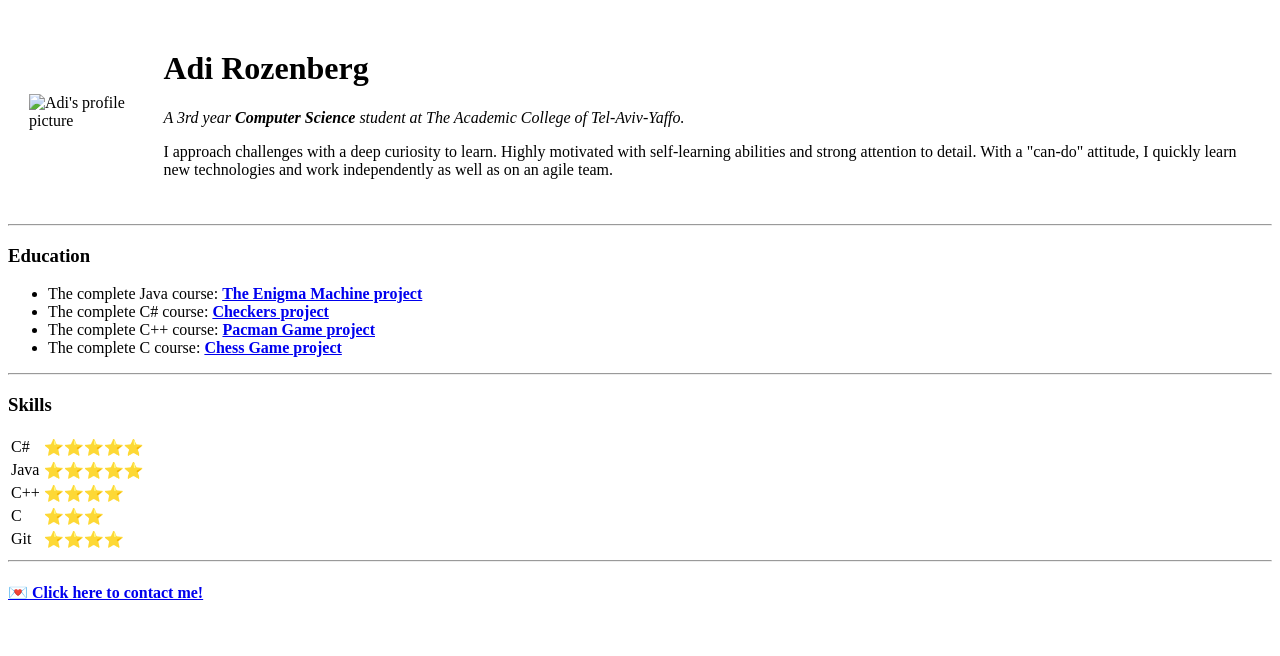
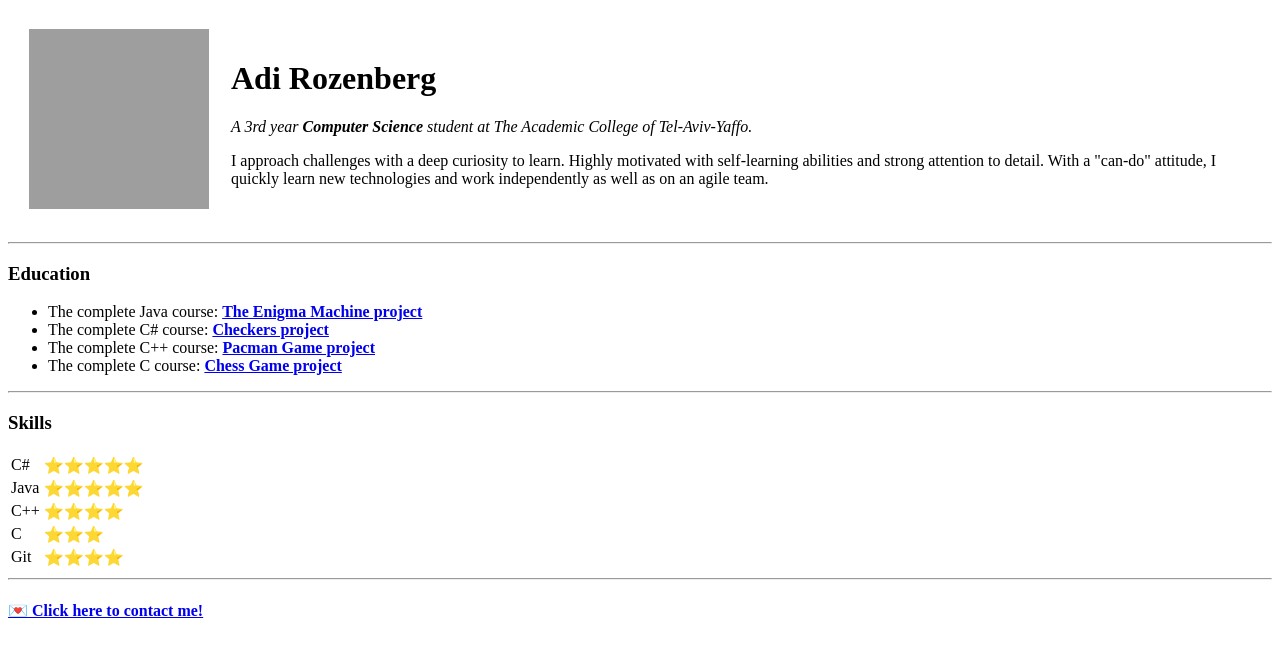
Before and after one commit to adirozenberg/cv, a plain HTML site: page index.html in a window 1280 px wide. Drawn offline with Linux system fonts and the light colour scheme; the site is published under a folder, as on GitHub Pages, so addresses that start at the root find nothing.

Commit message:
Update index.html

```diff
--- a/index.html
+++ b/index.html
@@ -8,7 +8,7 @@
 <body>
     <table cellspacing="20">
         <tr>
-            <td><img src="/images/adirozenberg.png" alt="Adi's profile picture" width="180" height="180" /></td>
+            <td><img src="adirozenberg.png" alt="Adi's profile picture" width="180" height="180" /></td>
             <td>
                 <h1>Adi Rozenberg</h1>
                 <p><em>A 3rd year <strong>Computer Science</strong> student at The Academic College of Tel-Aviv-Yaffo.</em></p>
```
